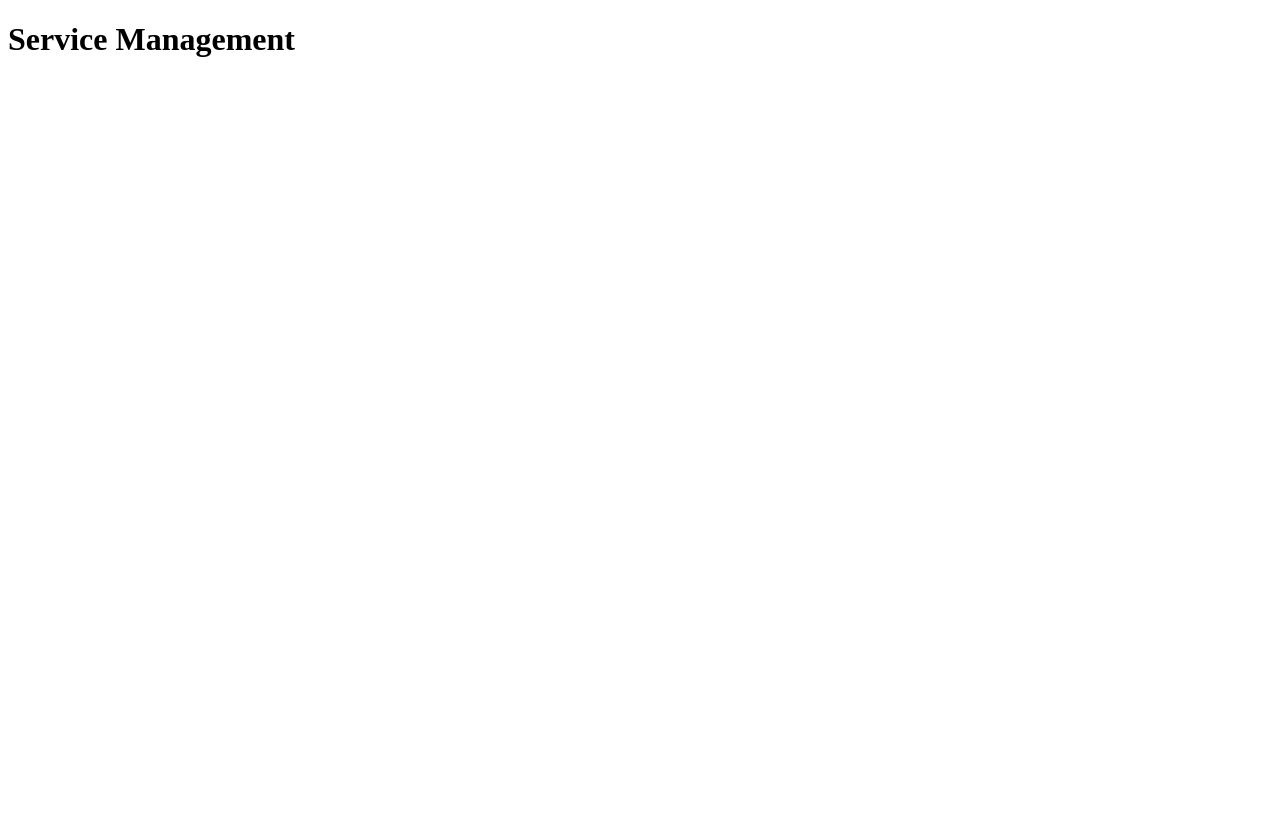
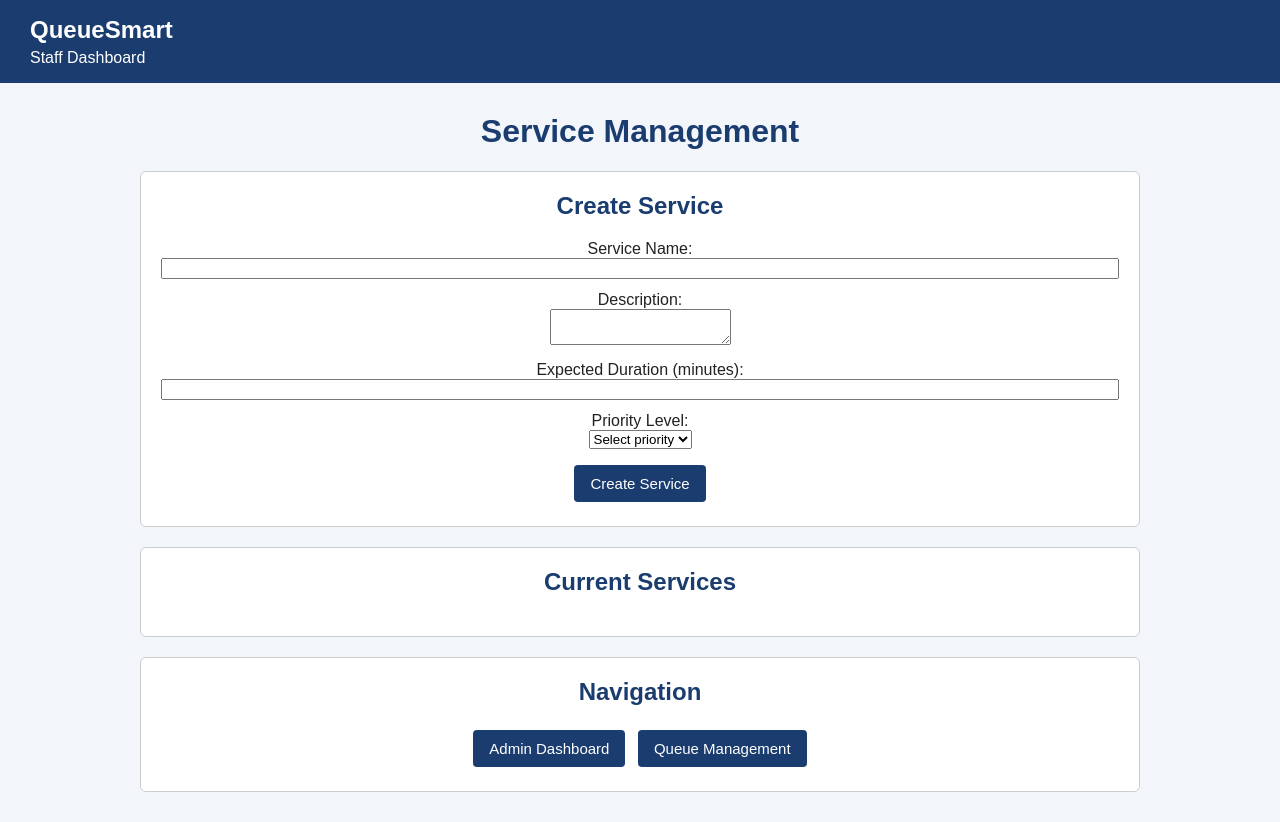
Before and after one commit to s101623/cosc4353-group9, a plain HTML site: page frontend/service-management.html in a window 1280 px wide. Before the commit the page ends 800 px from the top, so only its background shows below. Drawn offline with Linux system fonts and the light colour scheme.

Commit message:
build service management screen

```diff
--- a/frontend/service-management.html
+++ b/frontend/service-management.html
@@ -5,10 +5,74 @@
     <meta name="viewport" content="width=device-width, initial-scale=1.0">
     <title>QueueSmart - Service Management</title>
     <link rel="stylesheet" href="css/style.css">
+    <link rel="stylesheet" href="css/admin-screens.css">
 </head>
 <body>
-    <h1>Service Management</h1>
+    <header>
+        <h2>QueueSmart</h2>
+        <p>Staff Dashboard</p>
+    </header>
+
+    <main>
+        <h1>Service Management</h1>
+
+        <section>
+            <h2>Create Service</h2>
+
+            <form id="service-form" novalidate>
+                <div class="field">
+                    <label for="service-name">Service Name:</label>
+                    <input type="text" id="service-name" name="service-name"
+                           maxlength="100" required>
+                    <span class="error" id="service-name-error"></span>
+                </div>
+
+                <div class="field">
+                    <label for="description">Description:</label>
+                    <textarea id="description" name="description"
+                              required></textarea>
+                    <span class="error" id="description-error"></span>
+                </div>
+
+                <div class="field">
+                    <label for="duration">Expected Duration (minutes):</label>
+                    <input type="number" id="duration" name="duration"
+                           min="1" required>
+                    <span class="error" id="duration-error"></span>
+                </div>
+
+                <div class="field">
+                    <label for="priority">Priority Level:</label>
+                    <select id="priority" name="priority" required>
+                        <option value="">Select priority</option>
+                        <option value="low">Low</option>
+                        <option value="medium">Medium</option>
+                        <option value="high">High</option>
+                    </select>
+                    <span class="error" id="priority-error"></span>
+                </div>
+
+                <button type="submit">Create Service</button>
+            </form>
+        </section>
+
+        <section>
+            <h2>Current Services</h2>
+
+            <div id="service-management-list">
+                <!-- services are displayed here using mock data -->
+            </div>
+        </section>
+
+        <section>
+            <h2>Navigation</h2>
+            <a href="admin-dashboard.html">Admin Dashboard</a>
+            <a href="queue-management.html">Queue Management</a>
+        </section>
+    </main>
 
     <script src="js/mock-data.js"></script>
+    <script src="js/validation.js"></script>
+    <script src="js/service-management.js"></script>
 </body>
 </html>
```
